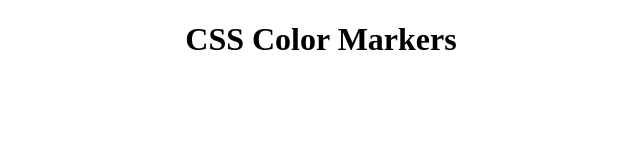
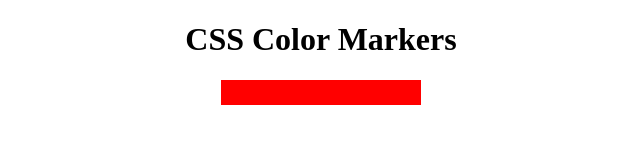
Before and after one commit to LGzuz/freecode, a plain HTML site: page responsivewebdesign/coloritos.html in a window 1280 px wide. Shown: the whole page, without its empty margins (319-959 px from the left). Drawn offline with Linux system fonts and the light colour scheme.

Commit message:
Paso 12 al 14, rojo terminado

```diff
--- a/responsivewebdesign/ColoritoSS.css
+++ b/responsivewebdesign/ColoritoSS.css
@@ -3,4 +3,7 @@ h1{
 }
 .marker{
     background-color: red;
+    height: 25px;
+    width: 200px;
+    margin: auto;
 }
--- a/responsivewebdesign/coloritos.html
+++ b/responsivewebdesign/coloritos.html
@@ -8,6 +8,8 @@
 </head>
 <body>
     <h1>CSS Color Markers</h1>
-    <div class="container"></div>
+    <div class="container">
+        <div class="marker"></div>
+    </div>
 </body>
 </html>
```
